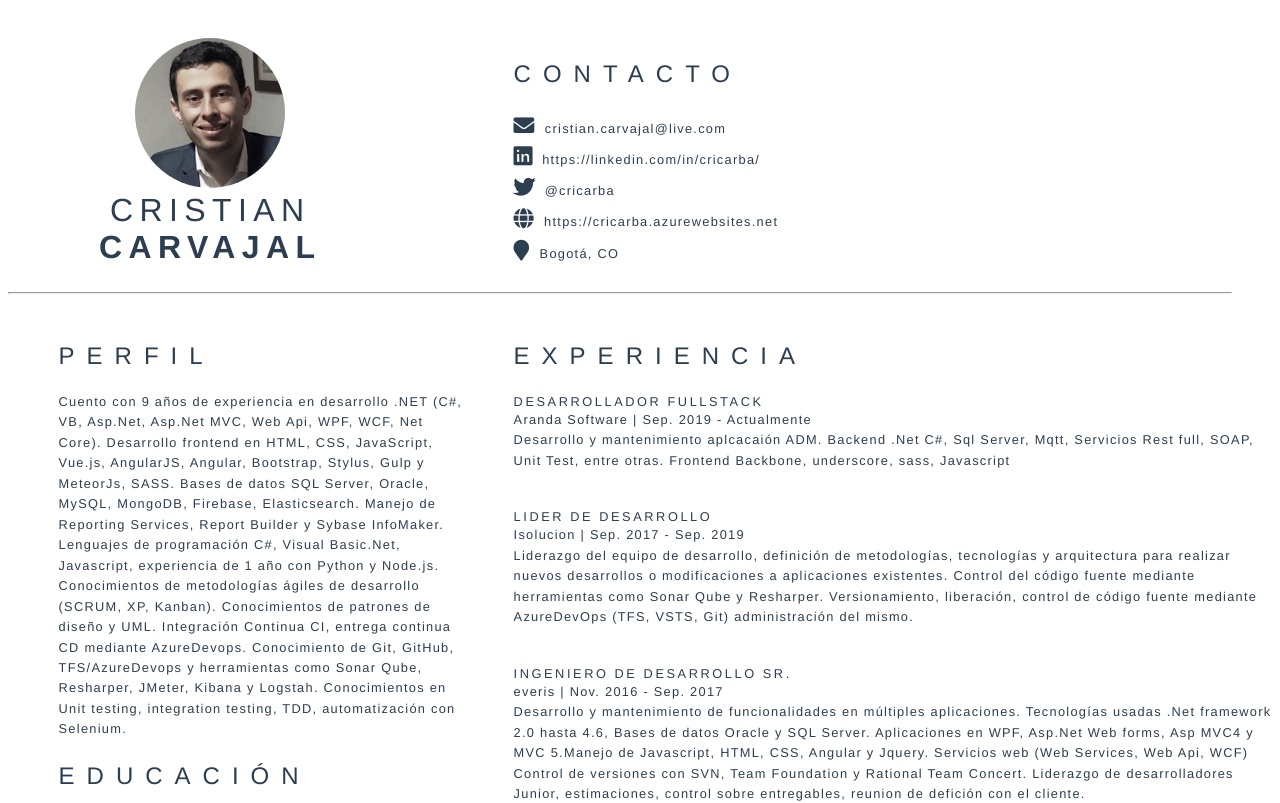
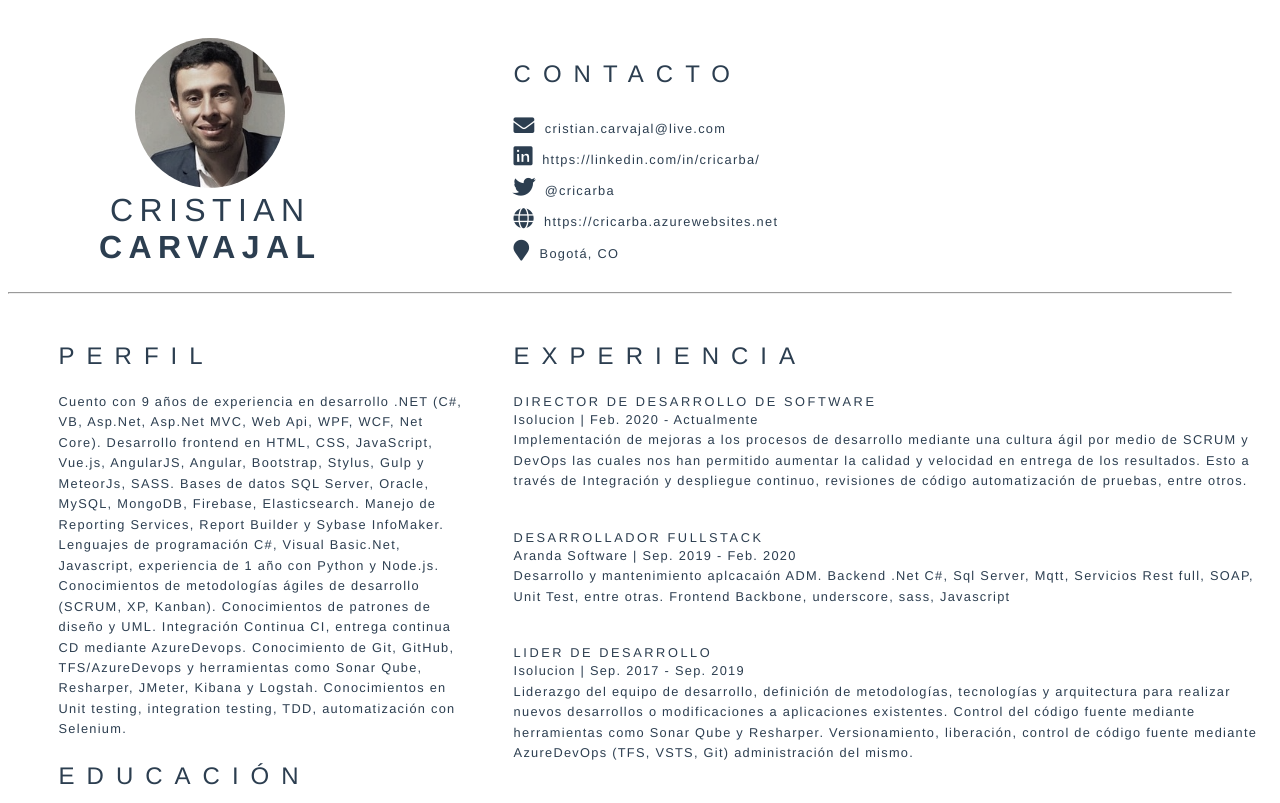
Before and after one commit to platzi/curso-arquitecturas-css-proyecto-8, a Vue app: page / in a window 1280 px wide. Shown: the top 803 px of the page. Built offline with nearby package versions, Linux system fonts and the light colour scheme.

Commit message:
add experience

```diff
--- a/src/components/WorkExperience.vue
+++ b/src/components/WorkExperience.vue
@@ -29,11 +29,20 @@ export default {
     return {
       Jobs: [
         {
+          id: 9,
+          Company: "Isolucion",
+          Job: "Director de desarrollo de software",
+          StartDate: "Feb. 2020",
+          EndDate: "Actualmente",
+          Description:
+            "Implementación de mejoras a los procesos de desarrollo mediante una cultura ágil por medio de SCRUM y DevOps las cuales nos han permitido aumentar la calidad y velocidad en entrega de los resultados. Esto a través de Integración y despliegue continuo, revisiones de código automatización de pruebas, entre otros."
+        },
+        {
           id: 8,
           Company: "Aranda Software",
           Job: "Desarrollador fullstack",
           StartDate: "Sep. 2019",
-          EndDate: "Actualmente",
+          EndDate: "Feb. 2020",
           Description:
             "Desarrollo y mantenimiento aplcacaión ADM. Backend .Net C#, Sql Server, Mqtt, Servicios Rest full, SOAP, Unit Test, entre otras. Frontend Backbone, underscore, sass, Javascript"
         },
```
